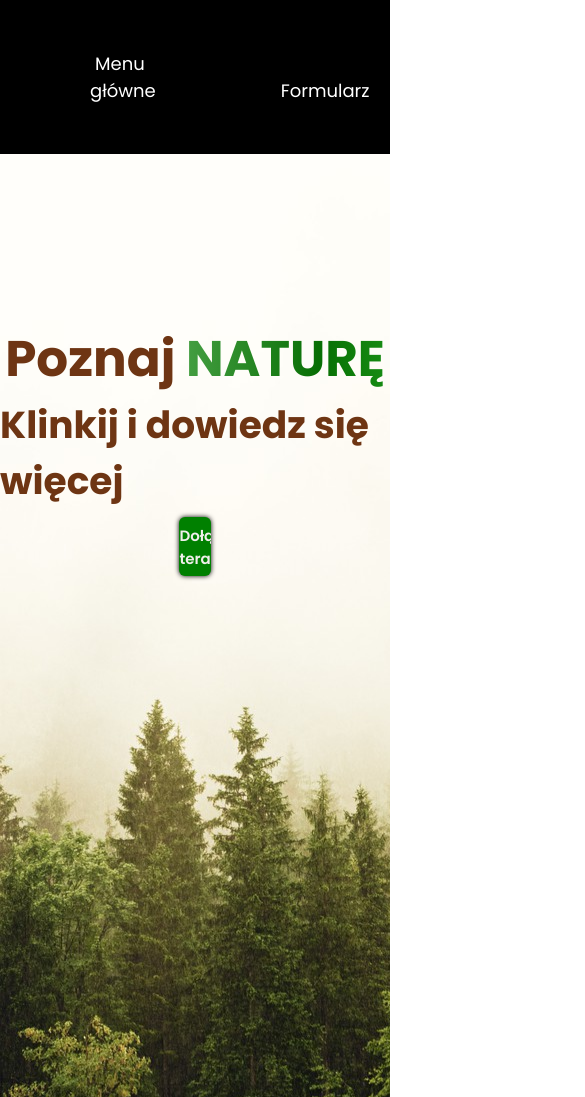
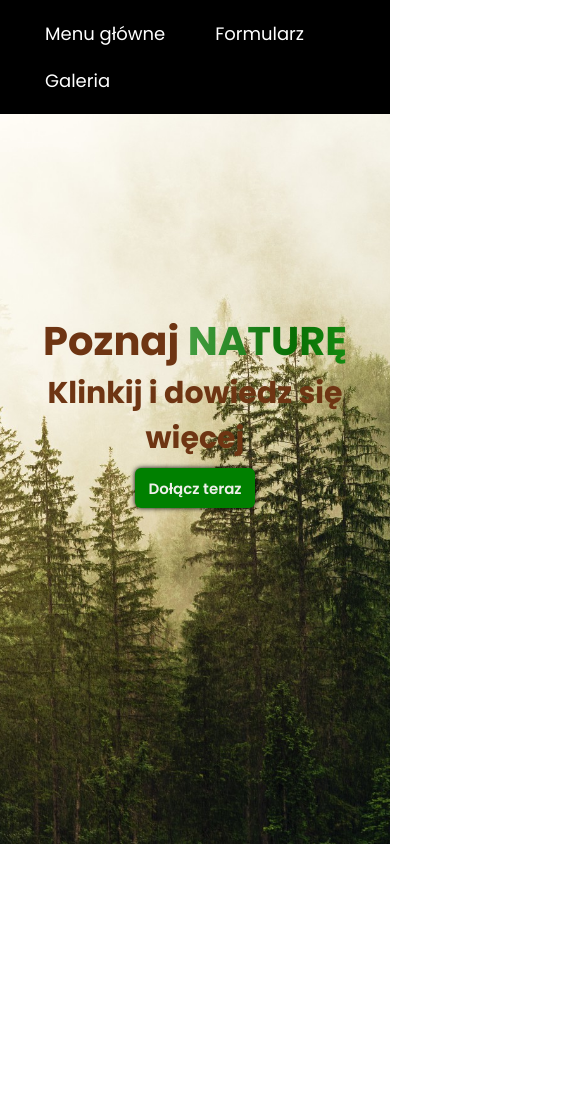
Before and after one commit to 09kubaa/Fullstack-project, a plain HTML site: page index.html in a window 390 px wide. Shown: the top 1097 px of the page, 585 px wide, since content can reach past the window. After the commit the page ends 844 px from the top, so only its background shows below. Drawn offline with Linux system fonts and the light colour scheme.

Commit message:
added simple responsive design

```diff
--- a/styles.css
+++ b/styles.css
@@ -8,22 +8,29 @@
   width: 100%;
   height: 130vh;
   background-image: url("/images/green-pine-trees-covered-with-fog.jpg");
+  background-size: cover;
+  background-position: center;
 }
+
 .navbar {
+  display: flex;
   justify-content: space-between; /* Rozdziela logo i linki */
   align-items: center; /* Wyrównuje elementy w pionie */
-  /* background-color: #a9d6e5; Tło paska */
-  padding: 10px 0px; /* Odstępy */
+  padding: 10px 20px; /* Odstępy */
   background-color: black;
 }
+
 .nav-links {
-  display: inline-flex;
-  margin: 30px;
+  display: flex;
+  flex-wrap: wrap;
+  margin: 0;
 }
+
 .nav-links li {
   list-style: none;
-  margin: 10px 60px;
+  margin: 10px 20px;
 }
+
 .nav-links li a {
   cursor: pointer;
   position: relative;
@@ -31,8 +38,9 @@
   color: white;
   font-size: 18px;
   padding: 5px;
-  transition: color 0.3 ease;
+  transition: color 0.3s ease;
 }
+
 .nav-links li a::before {
   content: "";
   position: absolute;
@@ -43,6 +51,7 @@
   background-color: #4b3b07;
   transition: all 0.5s;
 }
+
 .nav-links li a:hover:before {
   width: 100%;
 }
@@ -50,6 +59,7 @@
 .nav-links li a:hover {
   color: lightgreen;
 }
+
 .hero {
   font-size: 25px;
   height: 70vh; /* Wysokość na pełny ekran */
@@ -59,6 +69,7 @@
   flex-direction: column;
   color: rgb(110, 53, 19);
 }
+
 .natura_highlight {
   text-transform: uppercase;
   background: linear-gradient(to right, #449e41, #076e04, #25a820, #076e04);
@@ -72,9 +83,10 @@
 .hero h2 {
   padding-bottom: 2%;
 }
+
 .hero button {
-  width: 8%;
-  height: 10%;
+  width: 150px;
+  height: 50px;
   background: green;
   outline: none;
   font-size: 15px;
@@ -95,6 +107,7 @@
   position: relative;
   z-index: 2; /* Utrzymanie linku nad pseudoelementem */
 }
+
 .hero button::before {
   background-color: #4b3b07;
   position: absolute;
@@ -110,17 +123,34 @@
   transform-origin: left; /* Skalowanie rozpoczyna się od lewej krawędzi */
   transition: transform 0.4s ease-in-out; /* Płynna animacja */
 }
+
 .hero button:hover::before,
 .hero button:focus::before {
   transform: scaleX(1);
 }
+
 .hero button:hover {
   color: lightgreen;
 }
 
-/*animacje*/
+/* Animacje */
 @keyframes zmienKolor {
   to {
     background-position: 200%;
   }
 }
+
+/* Responsywność */
+@media (max-width: 768px) {
+  .hero {
+    font-size: 20px;
+    text-align: center;
+  }
+  .container {
+    height: 100vh;
+  }
+  .hero button {
+    width: 120px;
+    height: 40px;
+  }
+}
```
